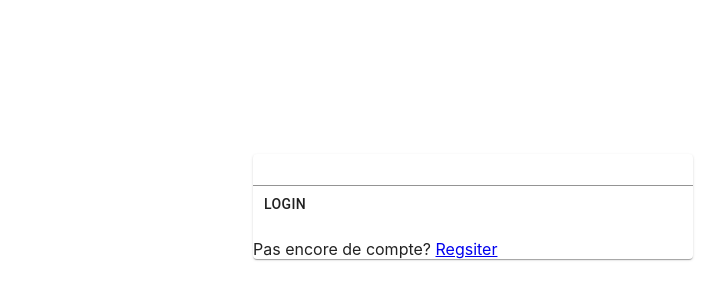
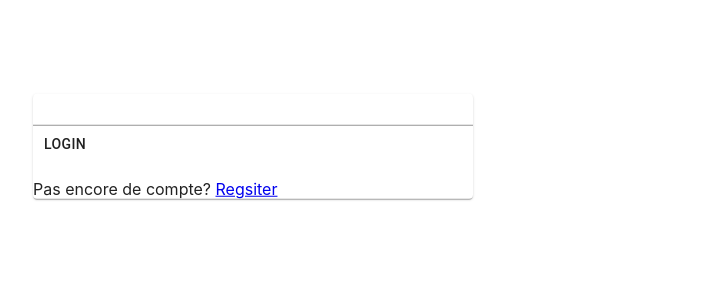
Before and after one commit to StfnC/chad-finance, a React (Create React App) app in the folder frontend/: page / in a window 1280 px wide. Shown: the part 246-546 px from the top of the page, without its empty margins (387-1112 px from the left). Built offline with nearby package versions, Linux system fonts and the light colour scheme.

Commit message:
app.css .center

```diff
--- a/frontend/src/App.css
+++ b/frontend/src/App.css
@@ -39,7 +39,7 @@
 
 .center{
   position: absolute;
-  top : 50%;
-  left : 50%;
-
+  top: 50%;
+  left: 50%;
+  transform: translate(-50%,-50%);
 }
```
